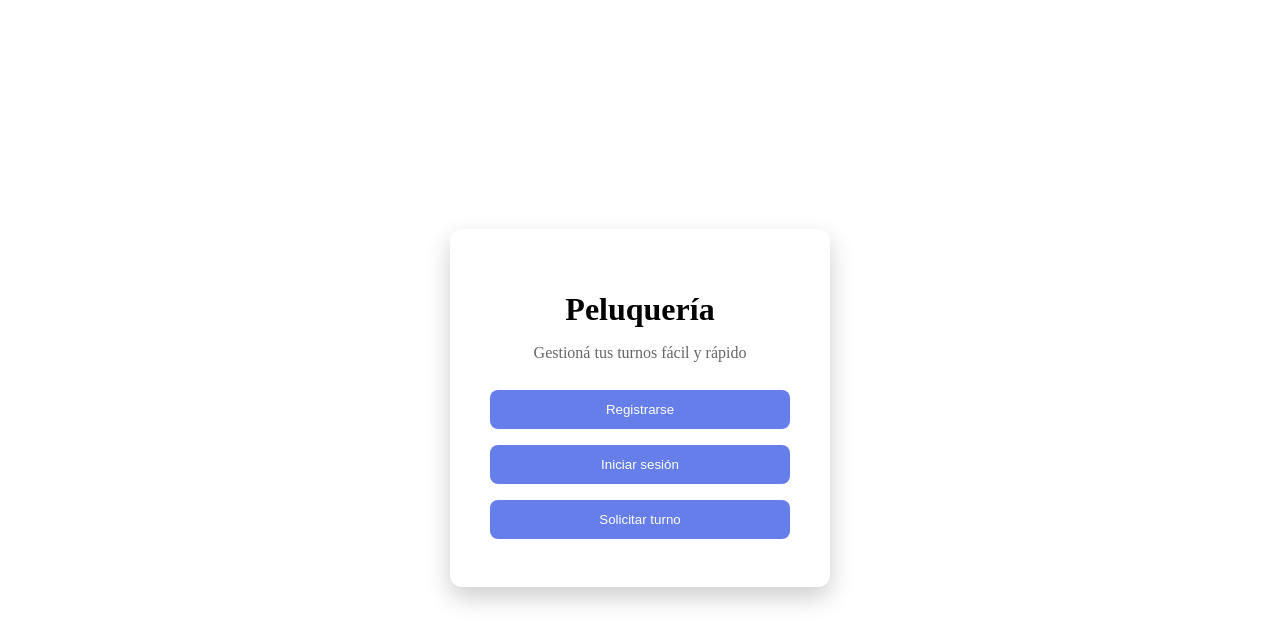
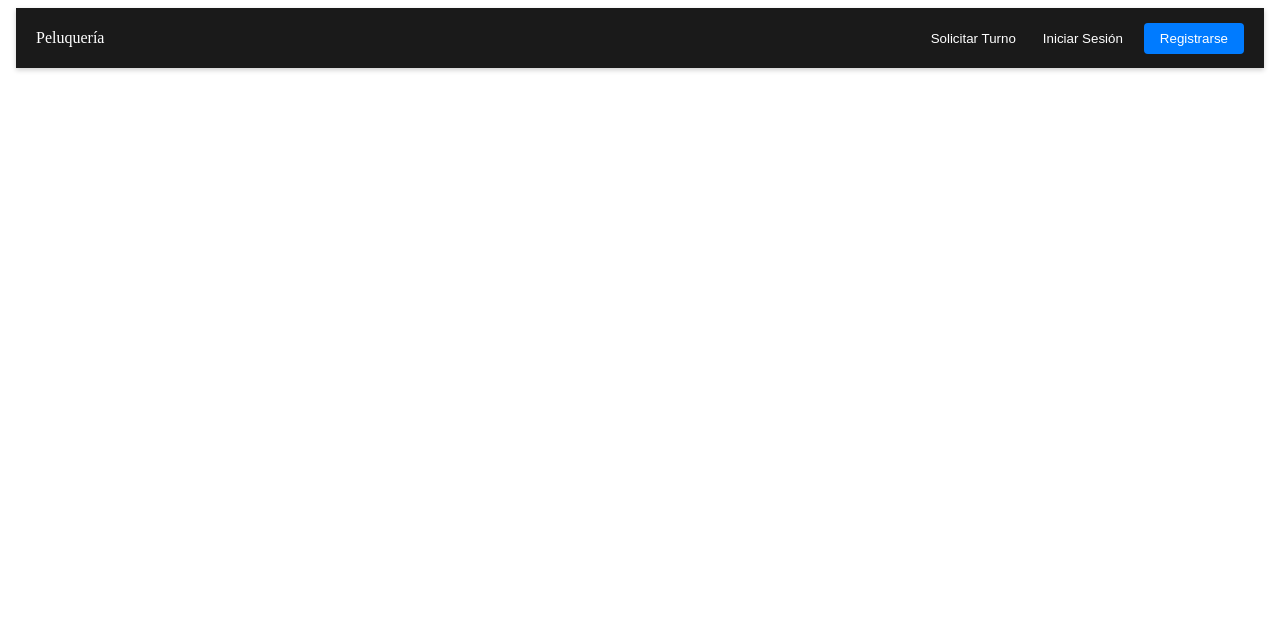
Before and after one commit to TorresAlan05/peluqueria, an Angular app: page / in a window 1280 px wide. Shown: the top 644 px of the page. Built offline with nearby package versions, Linux system fonts and the light colour scheme.

Commit message:
css navbar

```diff
--- a/src/app/home/home.css
+++ b/src/app/home/home.css
@@ -1,52 +1,39 @@
-/* Fondo */
-body {
-  margin: 0;
-  font-family: Arial, Helvetica, sans-serif;
-  background: linear-gradient(135deg, #667eea, #764ba2);
+.navbar {
+  display: flex;
+  justify-content: space-between;
+  align-items: center;
+  padding: 0 20px;
+  height: 60px;
+  background-color: #1a1a1a;
+  color: white;
+  box-shadow: 0 2px 5px rgba(0,0,0,0.2);
 }
 
-/* Centrado */
-.container {
-  height: 100vh;
+.navbar-menu {
   display: flex;
-  justify-content: center;
-  align-items: center;
+  gap: 15px;
 }
 
-/* Caja */
-.box {
-  background: white;
-  padding: 40px;
-  border-radius: 12px;
-  text-align: center;
-  width: 300px;
-  box-shadow: 0 10px 25px rgba(0,0,0,0.2);
+.nav-btn {
+  background: transparent;
+  color: white;
+  border: none;
+  cursor: pointer;
+  font-weight: 500;
 }
 
-/* Título */
-.box h1 {
-  margin-bottom: 10px;
+.nav-btn-primary {
+  background-color: #007bff;
+  color: white;
+  border: none;
+  padding: 8px 16px;
+  border-radius: 4px;
+  cursor: pointer;
 }
 
-/* Texto */
-.box p {
-  margin-bottom: 20px;
-  color: #666;
+/* El contenedor del contenido */
+.content-container {
+  padding: 20px;
+  min-height: calc(100vh - 60px); /* Ocupa el resto de la pantalla exactamente */
+  background-color: #f4f4f4;
 }
-
-/* Botones */
-.box button {
-  width: 100%;
-  padding: 12px;
-  margin: 8px 0;
-  border: none;
-  border-radius: 8px;
-  background: #667eea;
-  color: white;
-  cursor: pointer;
-  transition: 0.3s;
-}
-
-.box button:hover {
-  background: #5a67d8;
-}
--- a/src/app/home/home.html
+++ b/src/app/home/home.html
@@ -1,10 +1,11 @@
-<div class="container">
-  <div class="box">
-    <h1>Peluquería</h1>
-    <p>Gestioná tus turnos fácil y rápido</p>
+<nav class="navbar">
+  <div class="navbar-brand">
+    <span class="logo-text">Peluquería</span>
+  </div>
 
-    <button routerLink="/registro">Registrarse</button>
-    <button routerLink="/login">Iniciar sesión</button>
-    <button routerLink="/turno">Solicitar turno</button>
+  <div class="navbar-menu">
+    <button class="nav-btn" routerLink="/turno">Solicitar Turno</button>
+    <button class="nav-btn" routerLink="/login">Iniciar Sesión</button>
+    <button class="nav-btn-primary" routerLink="/registro">Registrarse</button>
   </div>
-</div>
+</nav>
--- a/src/app/registro/registro.css
+++ b/src/app/registro/registro.css
@@ -79,3 +79,18 @@ body {
 .form-box a:hover {
   text-decoration: underline;
 }
+
+.form-box {
+  animation: fadeIn 0.5s ease;
+}
+
+@keyframes fadeIn {
+  from {
+    opacity: 0;
+    transform: translateY(20px);
+  }
+  to {
+    opacity: 1;
+    transform: translateY(0);
+  }
+}
--- a/src/app/turno/turno.css
+++ b/src/app/turno/turno.css
@@ -1,11 +1,11 @@
-/* Fondo */
+/* Fondo general */
 body {
   margin: 0;
   font-family: Arial, Helvetica, sans-serif;
   background: linear-gradient(135deg, #667eea, #764ba2);
 }
 
-/* Centrado */
+/* Contenedor centrado */
 .container {
   height: 100vh;
   display: flex;
@@ -13,40 +13,83 @@ body {
   align-items: center;
 }
 
-/* Caja */
-.box {
-  background: white;
-  padding: 40px;
+/* Card del formulario */
+.form-box {
+  background: #fff;
+  padding: 30px;
   border-radius: 12px;
+  width: 320px;
+  box-shadow: 0 10px 25px rgba(0,0,0,0.2);
   text-align: center;
-  width: 300px;
-  box-shadow: 0 10px 25px rgba(0,0,0,0.2);
 }
 
 /* Título */
-.box h1 {
-  margin-bottom: 10px;
+.form-box h2 {
+  margin-bottom: 20px;
+  color: #333;
 }
 
-/* Texto */
-.box p {
-  margin-bottom: 20px;
-  color: #666;
+/* Inputs */
+.form-box input {
+  width: 100%;
+  padding: 10px;
+  margin: 8px 0;
+  border: 1px solid #ccc;
+  border-radius: 8px;
+  outline: none;
+  transition: 0.3s;
 }
 
-/* Botones */
-.box button {
+/* Focus input */
+.form-box input:focus {
+  border-color: #667eea;
+  box-shadow: 0 0 5px rgba(102,126,234,0.5);
+}
+
+/* Botón */
+.form-box button {
   width: 100%;
-  padding: 12px;
-  margin: 8px 0;
+  padding: 10px;
+  margin-top: 10px;
+  background: #667eea;
   border: none;
+  color: white;
   border-radius: 8px;
-  background: #667eea;
-  color: white;
   cursor: pointer;
   transition: 0.3s;
 }
 
-.box button:hover {
+/* Hover botón */
+.form-box button:hover {
   background: #5a67d8;
 }
+
+/* Texto extra */
+.form-box p {
+  margin-top: 10px;
+  font-size: 14px;
+}
+
+/* Link */
+.form-box a {
+  color: #667eea;
+  text-decoration: none;
+}
+
+.form-box a:hover {
+  text-decoration: underline;
+}
+.form-box {
+  animation: fadeIn 0.5s ease;
+}
+
+@keyframes fadeIn {
+  from {
+    opacity: 0;
+    transform: translateY(20px);
+  }
+  to {
+    opacity: 1;
+    transform: translateY(0);
+  }
+}
--- a/src/app/turno/turno.ts
+++ b/src/app/turno/turno.ts
@@ -19,16 +19,12 @@ export class Turno {
 
 }
 registrarTurno() {
-    // Verificamos que los campos tengan datos
+
     if (this.nuevoTurno.nombre && this.nuevoTurno.apellido && this.nuevoTurno.hora) {
-
-      // Guardamos una copia en el array
-      // Usamos Spread Operator (...) para crear un objeto nuevo y que no se pisen
       this.listaTurnos.push({ ...this.nuevoTurno } as Turnos);
 
       console.log("Turno registrado:", this.nuevoTurno);
 
-      // Limpiamos el formulario
       this.limpiarCampos();
 
     } else {
```
